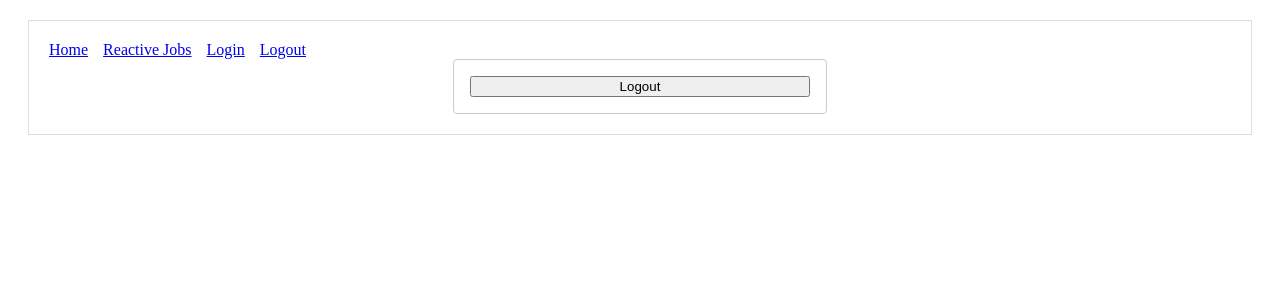
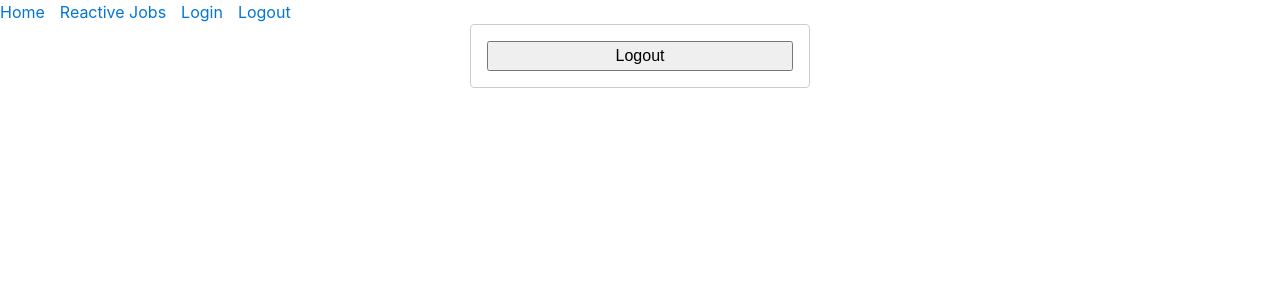
Before and after one commit to richgit/horizon-prototype, a Next.js app: page /logout in a window 1280 px wide. Shown: the top 300 px of the page. Built offline with nearby package versions, Linux system fonts and the light colour scheme.

Commit message:
bootstrap

```diff
--- a/components/Layout.js
+++ b/components/Layout.js
@@ -8,7 +8,10 @@ const layoutStyle = {
 
 export default function Layout(props) {
   return (
-    <div style={layoutStyle}>
+    <div>
+        <title>PairHub</title>
+        <meta name="viewport" content="initial-scale=1.0, width=device-width" />
+        <link rel="stylesheet" href="https://maxcdn.bootstrapcdn.com/bootstrap/4.0.0-alpha.6/css/bootstrap.min.css" />
       <Header />
       {props.children}
     </div>
```
